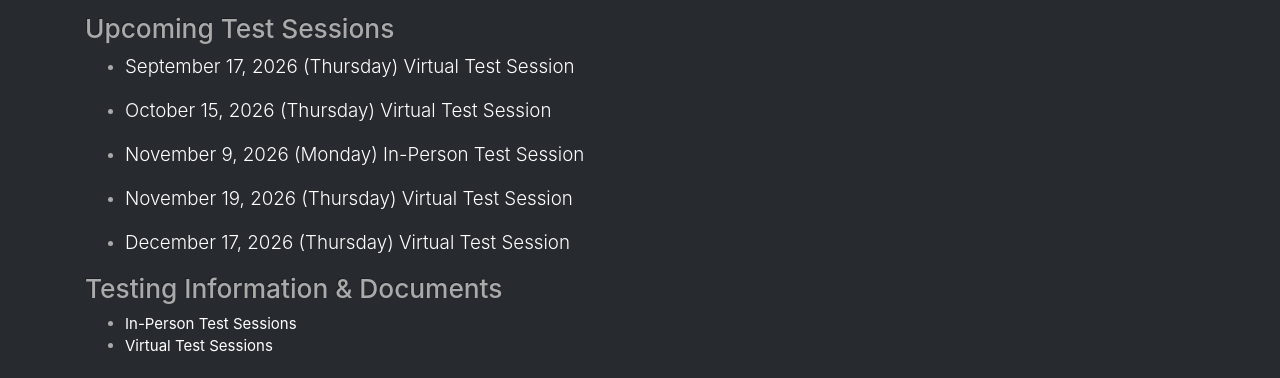
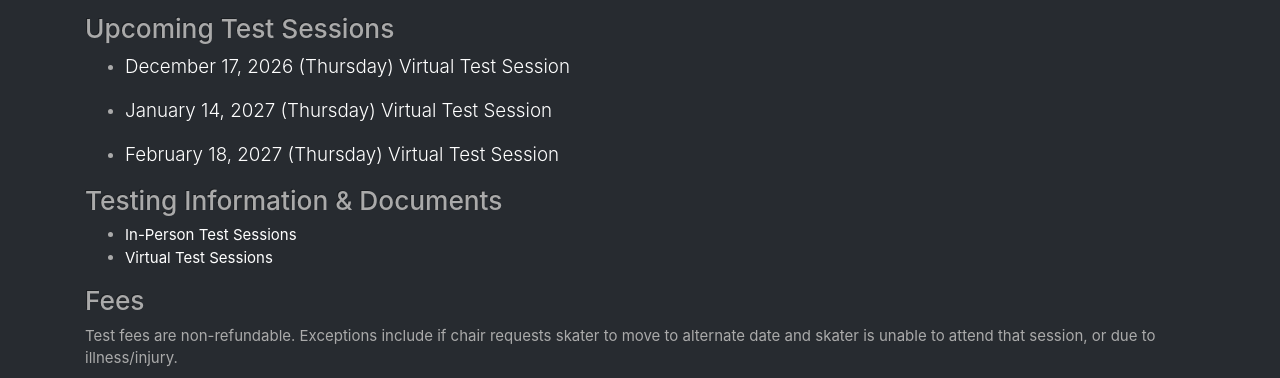
Before and after one commit to WheatonFSC/wheatonfsc.github.io, a plain HTML site: page testing.html in a window 1280 px wide. Shown: the part 159-537 px from the top of the page. Drawn offline with nearby package versions, Linux system fonts and the light colour scheme.

Commit message:
Add files via upload

```diff
--- a/testing.html
+++ b/testing.html
@@ -83,11 +83,10 @@
         <h3>Upcoming Test Sessions</h3>
         <ul>
 
-        <li><p class="lead" style="color:white">September 17, 2026 (Thursday) Virtual Test Session</p></li>
-        <li><p class="lead" style="color:white">October 15, 2026 (Thursday) Virtual Test Session</p></li>
-        <li><p class="lead" style="color:white">November 9, 2026 (Monday) In-Person Test Session</p></li>
-        <li><p class="lead" style="color:white">November 19, 2026 (Thursday) Virtual Test Session</p></li>
         <li><p class="lead" style="color:white">December 17, 2026 (Thursday) Virtual Test Session</p></li>
+        <li><p class="lead" style="color:white">January 14, 2027 (Thursday) Virtual Test Session</p></li>
+        <li><p class="lead" style="color:white">February 18, 2027 (Thursday) Virtual Test Session</p></li>
+
 
         </ul>
 
```
